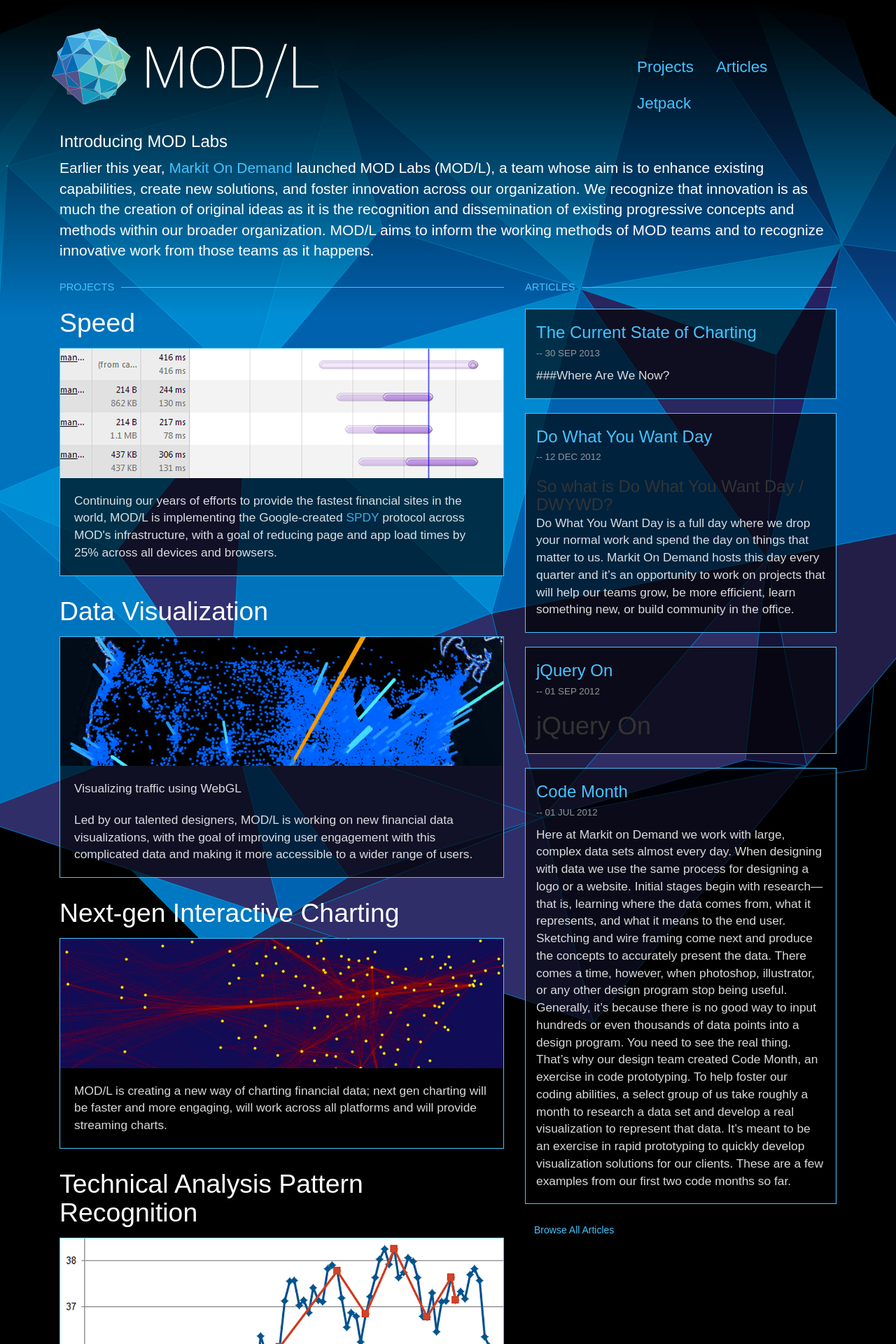
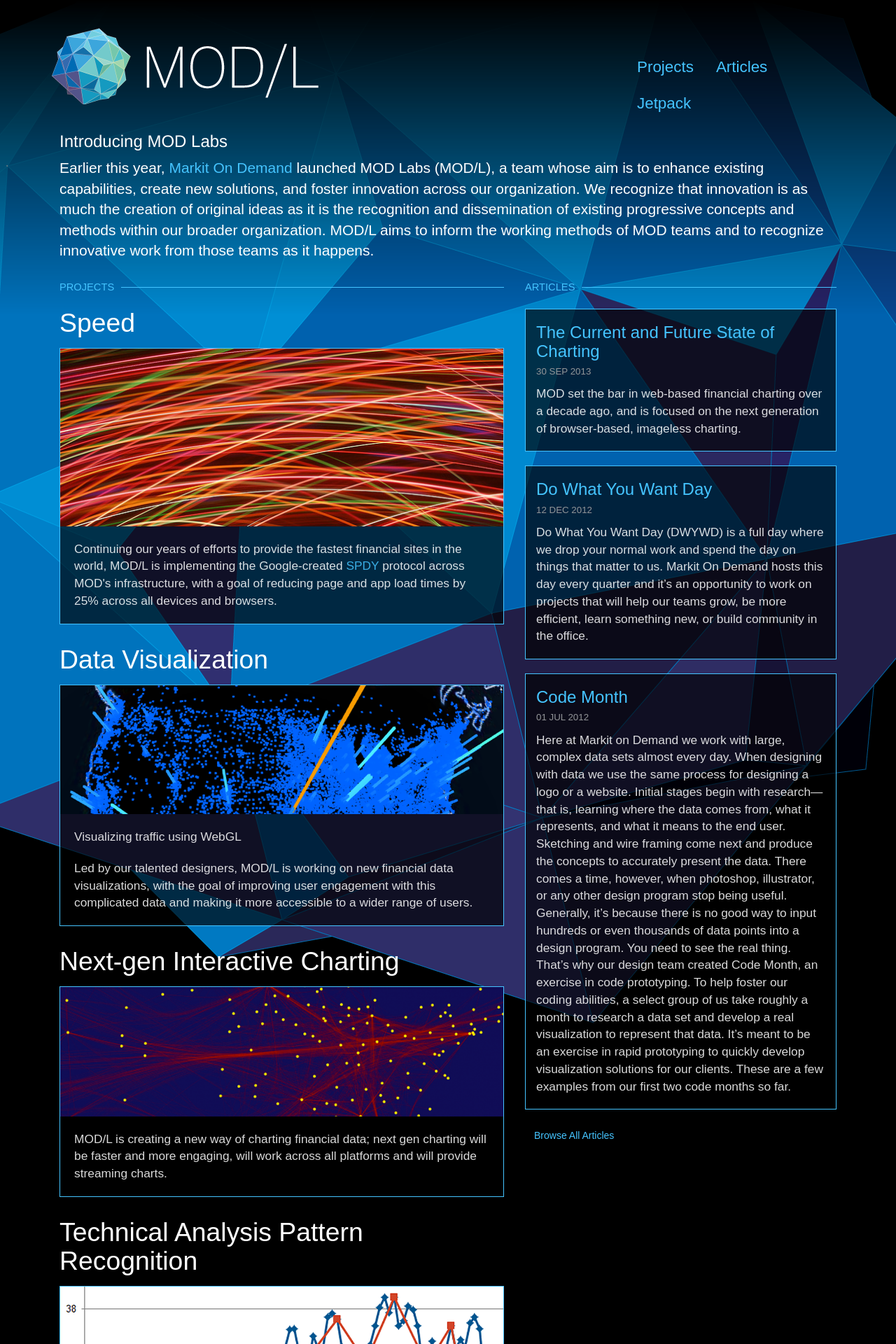
Before and after one commit to modl/modl.github.io, a Jekyll site: the page built from index2.html, in a window 1280 px wide. Shown: the top 1920 px of the page at 70% size. Built offline with Jekyll 4.4.1, drawn with Linux system fonts in a browser that asks for light colours; Markdown is read by kramdown in place of the engine named in the settings.

Commit message:
Multiple article and image changes

```diff
--- a/_posts/2012-12-12-dwywd.md
+++ b/_posts/2012-12-12-dwywd.md
@@ -1,9 +1,9 @@
 ---
 layout: post
 title: Do What You Want Day
-category: Innovation
-category: DWYWD
+categories: [Innovation, DWYWD]
 author: Sterling White
+excerpt: Do What You Want Day (DWYWD) is a full day where we drop your normal work and spend the day on things that matter to us. Markit On Demand hosts this day every quarter and it's an opportunity to work on projects that will help our teams grow, be more efficient, learn something new, or build community in the office.
 ---
 
 ### So what is Do What You Want Day / DWYWD?
--- a/_posts/2013-09-30-current-state-of-charting.md
+++ b/_posts/2013-09-30-current-state-of-charting.md
@@ -1,15 +1,16 @@
 ---
 layout: post
-title: The Current State of Charting
+title: The Current and Future State of Charting
 category: Charting
 author: Tim Burcham
+excerpt: MOD set the bar in web-based financial charting over a decade ago, and is focused on the next generation of browser-based, imageless charting.
 ---
 
 ###Where Are We Now?
 
 MOD set the bar in web-based financial charting over a decade ago. Using a combination of precision design, our handcrafted charting technology, Ajax, and carefully implemented javascript UI, we were able to eliminate the reliance on Java applets and Flash files for customized equity charts. We have refined the underlying technology to minimize our implementation time, even while making the charts even more customizable. We have also refined all of the tiny details that go into making a chart beautiful, down to the last axis tick and Nikkei lunch break. This charting platform has been primarily image-based, with accompanying meta data to drive interactivity.
 
-chart image
+![Current Charting]({{site.url}}/images/articles/chart.png)
 
 Today, users expect even more from their charts -- both in their browser, as well as on their tables and phones. They expect a high level of interactivity, including &quot;pinch and zoom&quot;, drawing trendlines and Fibonacci retracements, and the ability to share a chart with other investors. They expect streaming on the chart, animated transitions, as well as every possible indicator known to Technical Analysis.
 
@@ -17,7 +18,7 @@
 
 ###What Are We Doing About It?
 
-MOD/L has assembled an elite team of charting experts to build upon our charting capabilities, and allow our charts to do all of this, and more. Each member of this team has reviewed and worked with various charting packages, frameworks and technologies over the years, including [HighCharts](http://highcharts.com), [D3](http://d3js.org), [Shinobi](http://shinobi.com) and many others. We are using the best parts of our own technologies, partnering and learning from others in this space, and combining all of it again set the bar on interactive financial charting.
+MOD/L has assembled an elite team of charting experts to build upon our charting capabilities, and allow our charts to do all of the above, and more. Each member of this team has reviewed and worked with various charting packages, frameworks and technologies over the years, including [HighCharts](http://highcharts.com), [D3](http://d3js.org), [Shinobi](http://shinobi.com) and many others. We are using the best parts of our own technologies, partnering and learning from others in this space, and combining all of it again set the bar on interactive financial charting.
 
 Go Imageless - use the metadata and intelligence, but not the raster image.
 
--- a/index2.html
+++ b/index2.html
@@ -14,7 +14,7 @@
   <h4>Projects</h4><div class="clearfix"></div>
   <h2>Speed</h2>
   <div class="black-module">
-    <img src="images/spdy.png" class="img-responsive" />
+    <img src="images/lines.jpg" class="img-responsive" />
     <p>Continuing our years of efforts to provide the fastest financial sites in the world, MOD/L is implementing the Google-created <a href="http://en.wikipedia.org/wiki/SPDY">SPDY</a> protocol across MOD's infrastructure, with a goal of reducing page and app load times by 25% across all devices and browsers.</p>
   </div>
 
@@ -57,7 +57,7 @@
     {% for post in site.posts %}
       <li class="list-group-item">
         <h3><a href="{{ post.url }}">{{ post.title }}</a></h3>
-        <span class="meta">-- {{ post.date | date_to_string }}</span>
+        <span class="meta">{{ post.date | date_to_string }}</span>
         <p>{{ post.excerpt | markdownify }}</p>
      </li>
     {% endfor %}
--- a/stylesheets/style.css
+++ b/stylesheets/style.css
@@ -77,6 +77,12 @@
 }
 .caption {
 	color: #fff;
+}
+
+.highlight pre {
+	background:#000;
+	color:green;
+	margin:20px;
 }
 
 
```
Also changed, not shown: _posts/2012-09-01-jquery-on.md (+4 -2 lines), images/articles/chart.png (added), images/articles/eDelegation.png (renamed from _posts/articles/eDelegation.png), images/gdp_chart.png (added), images/lines.jpg (added).
